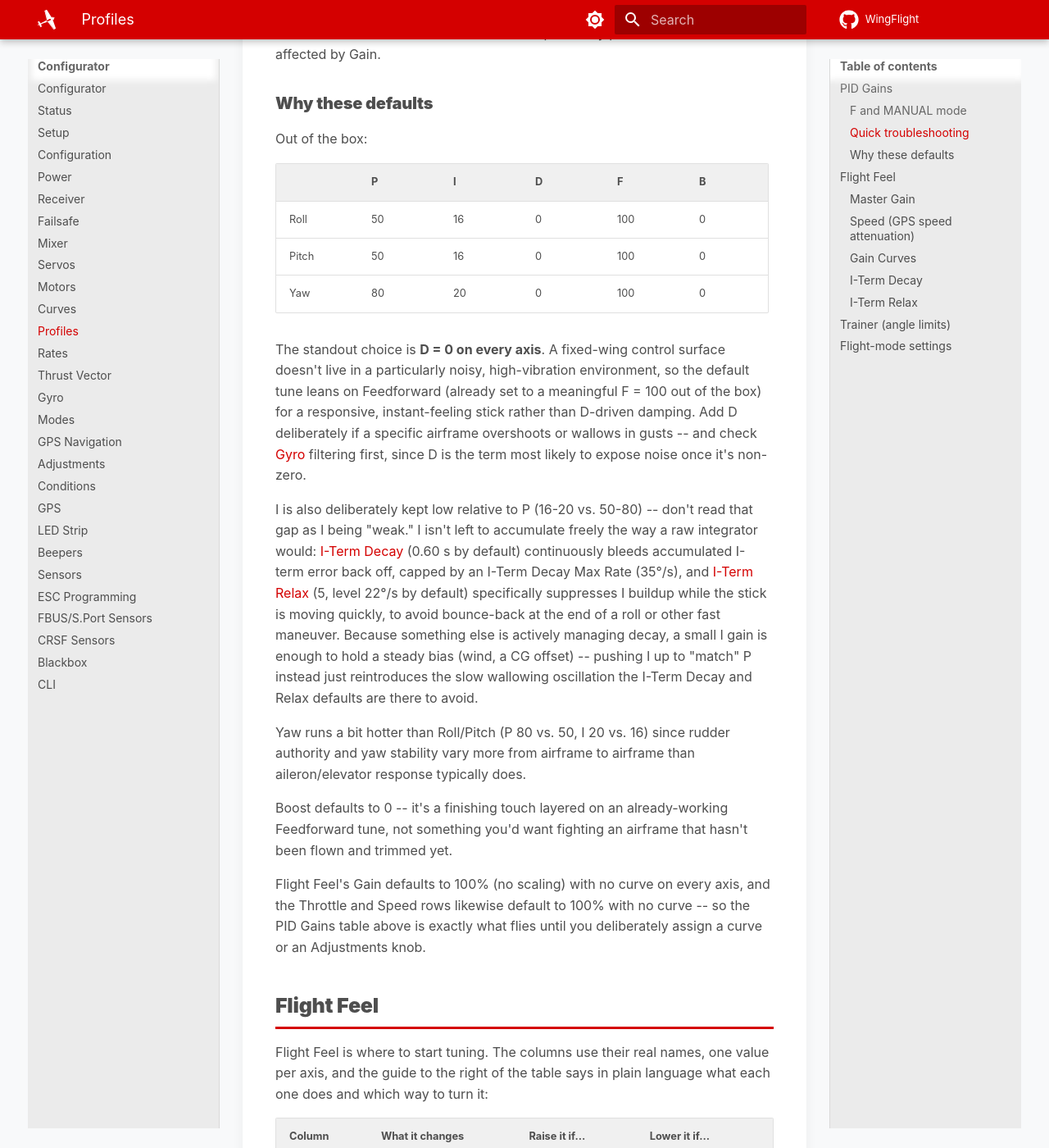
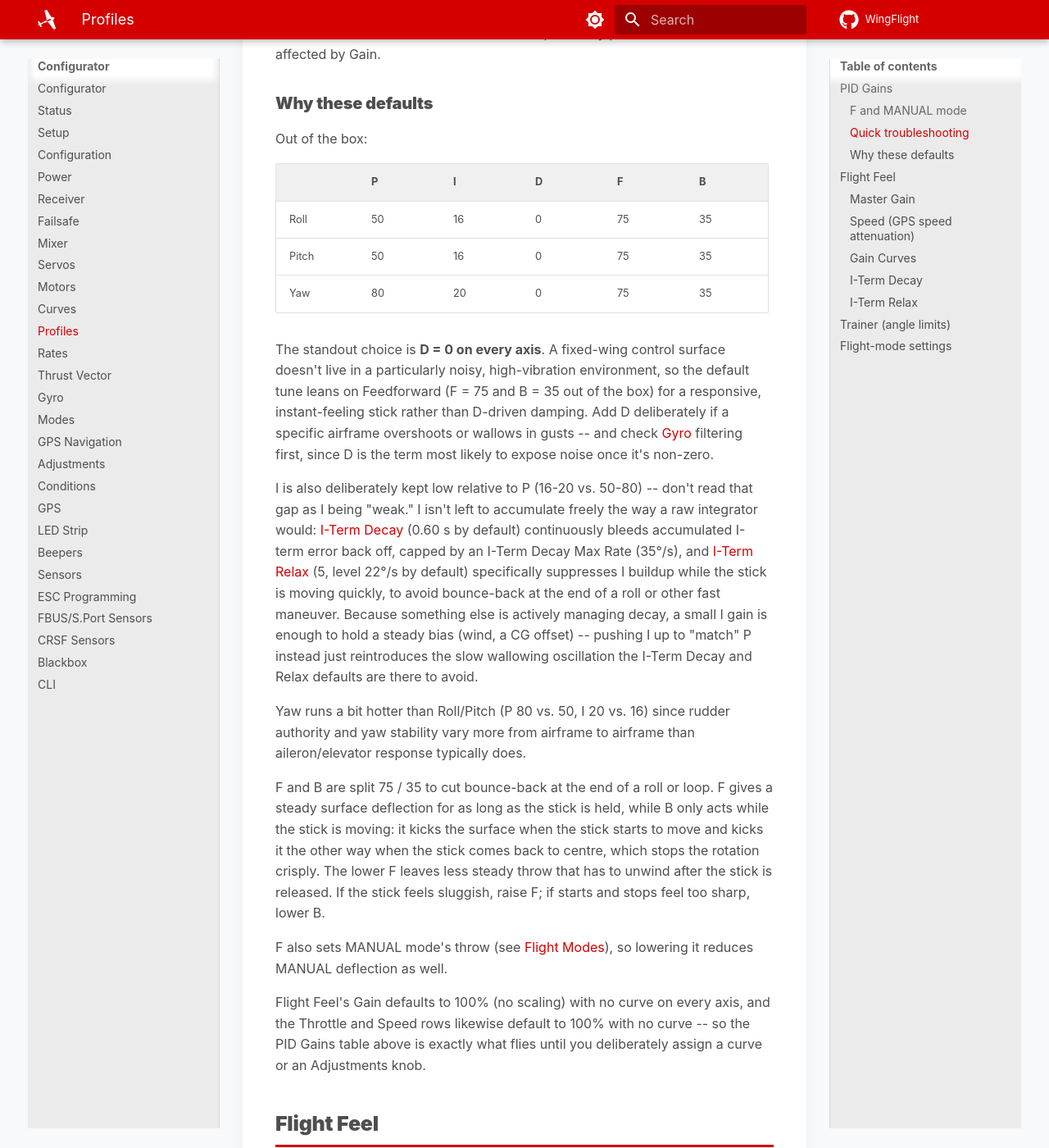
Before and after one commit to WingFlight/wingflight-docs, an MkDocs documentation site: the page built from docs/configurator/tabs/profiles.md, in a window 1280 px wide and 1400 px high, scrolled down 3094 px. Shown: the whole window at 82% size. Built offline with MkDocs 1.6.1 and Material for MkDocs 9.7.7, drawn with Linux system fonts in a browser that asks for light colours.

Commit message:
Document the F 75 / B 35 PID defaults (#58)
Co-authored-by: Claude Opus 5.5 <noreply@anthropic.com>

```diff
--- a/docs/configurator/tabs/profiles.md
+++ b/docs/configurator/tabs/profiles.md
@@ -100,14 +100,14 @@ Out of the box:
 
 | | P | I | D | F | B |
 |---|---|---|---|---|---|
-| Roll | 50 | 16 | 0 | 100 | 0 |
-| Pitch | 50 | 16 | 0 | 100 | 0 |
-| Yaw | 80 | 20 | 0 | 100 | 0 |
+| Roll | 50 | 16 | 0 | 75 | 35 |
+| Pitch | 50 | 16 | 0 | 75 | 35 |
+| Yaw | 80 | 20 | 0 | 75 | 35 |
 
 The standout choice is **D = 0 on every axis**. A fixed-wing control
 surface doesn't live in a particularly noisy, high-vibration environment,
-so the default tune leans on Feedforward (already set to a meaningful
-F = 100 out of the box) for a responsive, instant-feeling stick rather than
+so the default tune leans on Feedforward (F = 75 and B = 35 out of the
+box) for a responsive, instant-feeling stick rather than
 D-driven damping. Add D deliberately if a specific airframe overshoots or
 wallows in gusts -- and check [Gyro](gyro.md) filtering first, since D is
 the term most likely to expose noise once it's non-zero.
@@ -128,9 +128,16 @@ Yaw runs a bit hotter than Roll/Pitch (P 80 vs. 50, I 20 vs. 16) since
 rudder authority and yaw stability vary more from airframe to airframe than
 aileron/elevator response typically does.
 
-Boost defaults to 0 -- it's a finishing touch layered on an already-working
-Feedforward tune, not something you'd want fighting an airframe that hasn't
-been flown and trimmed yet.
+F and B are split 75 / 35 to cut bounce-back at the end of a roll or loop.
+F gives a steady surface deflection for as long as the stick is held, while B
+only acts while the stick is moving: it kicks the surface when the stick
+starts to move and kicks it the other way when the stick comes back to
+centre, which stops the rotation crisply. The lower F leaves less steady
+throw that has to unwind after the stick is released. If the stick feels
+sluggish, raise F; if starts and stops feel too sharp, lower B.
+
+F also sets MANUAL mode's throw (see [Flight Modes](../../flight-modes/index.md)), so
+lowering it reduces MANUAL deflection as well.
 
 Flight Feel's Gain defaults to 100% (no scaling) with no curve on every axis,
 and the Throttle and Speed rows likewise default to 100% with no curve -- so the PID
```
Also changed, not shown: docs/contributing/tech/flight-dynamics.md (+3 -3 lines).
